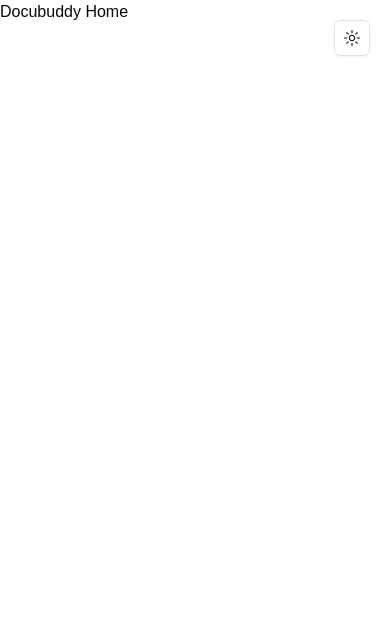
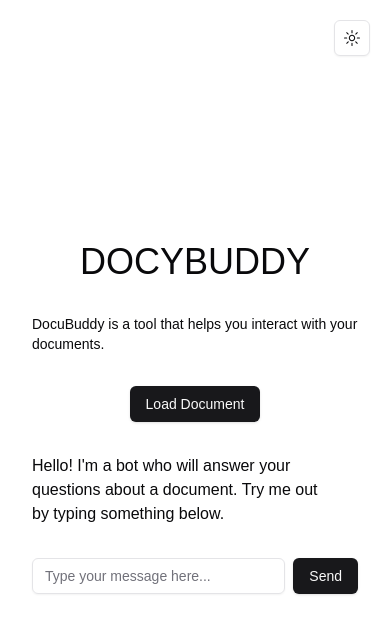
Before and after one commit to kirandash/ai-web-apps, a Next.js app: page /docubuddy in a window 390 px wide. Shown: the top 634 px of the page. Built offline with nearby package versions, Linux system fonts and the light colour scheme.

Commit message:
11 DocuBuddy: AI-Powered Document Assistant

```diff
--- a/package.json
+++ b/package.json
@@ -11,7 +11,9 @@
   "dependencies": {
     "@langchain/community": "^0.3.6",
     "@langchain/openai": "^0.3.11",
+    "@langchain/pinecone": "^0.1.1",
     "@langchain/redis": "^0.1.0",
+    "@pinecone-database/pinecone": "^3.0.3",
     "@radix-ui/react-dropdown-menu": "^2.1.2",
     "@radix-ui/react-icons": "^1.3.0",
     "@radix-ui/react-slot": "^1.1.0",
@@ -22,6 +24,7 @@
     "lucide-react": "^0.453.0",
     "next": "14.2.15",
     "next-themes": "^0.3.0",
+    "pdf-parse": "^1.1.1",
     "react": "^18",
     "react-dom": "^18",
     "redis": "^4.7.0",
--- /dev/null
+++ b/src/app/api/document-query/_route.ts
@@ -0,0 +1,50 @@
+import { pineconeIndex } from "@/lib/pinecone";
+import { OpenAI, OpenAIEmbeddings } from "@langchain/openai";
+import { PineconeStore } from "@langchain/pinecone";
+import { createStuffDocumentsChain } from "langchain/chains/combine_documents";
+import { createRetrievalChain } from "langchain/chains/retrieval";
+import { NextResponse } from "next/server";
+
+export async function POST(req: Request) {
+  const { prompt } = await req.json();
+
+  if (!prompt) {
+    return NextResponse.json({ error: "Prompt is required" }, { status: 400 });
+  }
+
+  try {
+    const model = new OpenAI();
+
+    if (!model) {
+      throw new Error("Failed to initialize OpenAI model");
+    }
+
+    const embeddings = new OpenAIEmbeddings({
+      model: "text-embedding-3-small",
+    });
+
+    const vectorStore = await PineconeStore.fromExistingIndex(embeddings, {
+      pineconeIndex,
+      maxConcurrency: 5,
+    });
+
+    const combineDocsChain = await createStuffDocumentsChain({
+      llm: model,
+      prompt: prompt,
+    });
+
+    const chain = await createRetrievalChain({
+      retriever: vectorStore.asRetriever(),
+      combineDocsChain,
+    });
+
+    const response = await chain.invoke({
+      input: prompt,
+    });
+
+    return NextResponse.json({ result: response });
+  } catch (error) {
+    console.error(error);
+    return NextResponse.json({ error: "An error occurred. Please try again" });
+  }
+}
--- /dev/null
+++ b/src/app/api/document-query/route.ts
@@ -0,0 +1,44 @@
+import { pineconeIndex } from "@/lib/pinecone";
+import { OpenAI, OpenAIEmbeddings } from "@langchain/openai";
+import { PineconeStore } from "@langchain/pinecone";
+import { VectorDBQAChain } from "langchain/chains";
+import { NextResponse } from "next/server";
+
+export async function POST(req: Request) {
+  const { prompt } = await req.json();
+
+  if (!prompt) {
+    return NextResponse.json({ error: "Prompt is required" }, { status: 400 });
+  }
+
+  try {
+    const model = new OpenAI();
+
+    if (!model) {
+      throw new Error("Failed to initialize OpenAI model");
+    }
+
+    const embeddings = new OpenAIEmbeddings({
+      model: "text-embedding-3-small",
+    });
+
+    const vectorStore = await PineconeStore.fromExistingIndex(embeddings, {
+      pineconeIndex,
+      maxConcurrency: 5,
+    });
+
+    const chain = VectorDBQAChain.fromLLM(model, vectorStore, {
+      k: 1, // Number of documents to be used to build the context. Use a larger number ex: 5 if your chunk size is too small to provide enough context about the query
+      returnSourceDocuments: true,
+    });
+
+    const response = await chain.call({
+      query: prompt,
+    });
+
+    return NextResponse.json({ result: response });
+  } catch (error) {
+    console.error(error);
+    return NextResponse.json({ error: "An error occurred. Please try again" });
+  }
+}
--- /dev/null
+++ b/src/app/api/document-upload/route.ts
@@ -0,0 +1,62 @@
+import { pineconeIndex } from "@/lib/pinecone";
+import { PDFLoader } from "@langchain/community/document_loaders/fs/pdf";
+import { Document } from "@langchain/core/documents";
+import { OpenAIEmbeddings } from "@langchain/openai";
+import { PineconeStore } from "@langchain/pinecone";
+import { CharacterTextSplitter } from "@langchain/textsplitters";
+import { NextResponse } from "next/server";
+
+export async function GET() {
+  try {
+    // This will work on local machine only. You need to handle this in a different way for production.
+    const relationShipsGuidePath =
+      "/Users/kirandash/workspace/bgwebagency/ai-web-apps/assets/Relationships_Guide_Kiran_Dash_BG_Web_Agency.pdf";
+
+    const loader = new PDFLoader(relationShipsGuidePath);
+
+    const docs = await loader.load();
+
+    if (!docs || docs.length === 0) {
+      return NextResponse.json(
+        { error: "An error occurred while fetching messages" },
+        { status: 500 }
+      );
+    }
+
+    const textSplitter = new CharacterTextSplitter({
+      separator: " ", // "\n\n", "\n", " ", etc.
+      chunkSize: 500,
+      chunkOverlap: 100,
+    });
+
+    const splitDocs = await textSplitter.splitDocuments(docs);
+
+    const splitDocsWithCleanMetadata = splitDocs.map((doc) => {
+      const cleanedMetadata = {
+        ...doc.metadata,
+      };
+      // Remove any unwanted metadata fields
+      delete cleanedMetadata.pdf;
+      return new Document({
+        pageContent: doc.pageContent,
+        metadata: cleanedMetadata,
+      });
+    });
+
+    const embeddings = new OpenAIEmbeddings({
+      model: "text-embedding-3-small",
+    });
+
+    await PineconeStore.fromDocuments(splitDocsWithCleanMetadata, embeddings, {
+      pineconeIndex,
+    });
+
+    return NextResponse.json({ result: docs });
+  } catch (error) {
+    console.error(error);
+    return NextResponse.json(
+      { error: "An error occurred while fetching messages" },
+      { status: 500 }
+    );
+  }
+}
--- /dev/null
+++ b/src/app/docubuddy/DocumentForm.tsx
@@ -0,0 +1,103 @@
+"use client";
+import { TMessage } from "@/components/Message";
+import PromptInput from "@/components/PromptInput";
+import ResponseAndSources from "@/components/ResponseAndSources";
+import { Button } from "@/components/ui/button";
+import { useState } from "react";
+
+const DocumentForm = () => {
+  const [prompt, setPrompt] = useState("");
+  const [error, setError] = useState("");
+  const [isLoading, setIsLoading] = useState(false);
+  const [messages, setMessages] = useState<TMessage[]>([
+    {
+      text: "Hello! I'm a bot who will answer your questions about a document. Try me out by typing something below.",
+      type: "bot",
+    },
+  ]);
+
+  const handlePromptChange = (e: React.ChangeEvent<HTMLInputElement>) => {
+    setPrompt(e.target.value);
+  };
+
+  const handleLoadDocument = async () => {
+    setIsLoading(true);
+    try {
+      // This API will load document from our file system and save the embeddings in the database
+      const response = await fetch("/api/document-upload", {
+        method: "GET",
+      });
+
+      if (!response.ok) {
+        throw new Error("An error occurred. Please try again.");
+      }
+
+      await response.json();
+      setError("");
+    } catch (error) {
+      console.error(error);
+      setError("An error occurred. Please try again.");
+    } finally {
+      setIsLoading(false);
+    }
+  };
+
+  const handlePromptSubmit = async () => {
+    setIsLoading(true);
+    try {
+      const response = await fetch("/api/document-query", {
+        method: "POST",
+        headers: {
+          "Content-Type": "application/json",
+        },
+        body: JSON.stringify({
+          prompt,
+        }),
+      });
+
+      if (!response.ok) {
+        throw new Error("An error occurred. Please try again.");
+      }
+
+      const data = await response.json();
+
+      setMessages((prevMessages) => [
+        ...prevMessages,
+        {
+          text: prompt,
+          type: "user",
+        },
+        {
+          text: data.result.text,
+          type: "bot",
+          sourceDocuments: data.result.sourceDocuments,
+        },
+      ]);
+      setPrompt("");
+      setError("");
+    } catch (error) {
+      console.error(error);
+      setError("An error occurred. Please try again.");
+    } finally {
+      setIsLoading(false);
+    }
+  };
+
+  return (
+    <>
+      <Button onClick={handleLoadDocument}>Load Document</Button>
+      <ResponseAndSources messages={messages} />
+      {/* Creating this to load a document for our use case because we don't want to work on file uploading for this project */}
+
+      <PromptInput
+        prompt={prompt}
+        handlePromptChange={handlePromptChange}
+        handlePromptSubmit={handlePromptSubmit}
+        error={error}
+        disabled={isLoading}
+      />
+    </>
+  );
+};
+
+export default DocumentForm;
--- a/src/app/docubuddy/page.tsx
+++ b/src/app/docubuddy/page.tsx
@@ -1,3 +1,14 @@
-export default function DocubuddyHome() {
-  return <div>Docubuddy Home</div>;
+import DocumentForm from "@/app/docubuddy/DocumentForm";
+import Title from "@/components/Title";
+
+export default function DocuBuddyHome() {
+  return (
+    <div className="flex flex-col w-full space-y-8 p-8 max-w-3xl sm:min-w-3xl mx-auto justify-center items-center min-h-screen">
+      <Title title="DocyBuddy" />
+      <p className="text-sm">
+        DocuBuddy is a tool that helps you interact with your documents.
+      </p>
+      <DocumentForm />
+    </div>
+  );
 }
--- a/src/app/neurovault/PromptForm.tsx
+++ b/src/app/neurovault/PromptForm.tsx
@@ -9,7 +9,6 @@ const PromptForm = () => {
   const [error, setError] = useState("");
   const [sessionId, setSessionId] = useState<string | null>(null);
   const hasFetched = useRef(false);
-
   const [messages, setMessages] = useState<TMessage[]>([
     {
       text: "Hello! I'm a bot who will remember everything about you. Use me to save your thoughts, ideas, and memories. I can also help you recall them later. Try me out by typing something below.",
--- a/src/app/streamflow/StreamForm.tsx
+++ b/src/app/streamflow/StreamForm.tsx
@@ -37,7 +37,7 @@ const StreamForm = () => {
         source.close();
       }
 
-      // Create new event source
+      // Create new event source - GET request to /api/streaming
       const newSource = new EventSource(`/api/streaming`);
       setSource(newSource);
 
--- a/src/components/Message.tsx
+++ b/src/components/Message.tsx
@@ -1,4 +1,6 @@
+import { Button } from "@/components/ui/button";
 import { cn } from "@/lib/utils";
+import { useState } from "react";
 
 type SourceDocument = {
   metadata: Record<string, string>;
@@ -16,6 +18,7 @@ type Props = {
 };
 
 const Message = ({ message }: Props) => {
+  const [showSourceDocuments, setShowSourceDocuments] = useState(false);
   return (
     <div className="flex flex-col space-y-4">
       <div className="flex w-full">
@@ -34,8 +37,16 @@ const Message = ({ message }: Props) => {
       </div>
       {message.sourceDocuments && message.sourceDocuments.length > 0 && (
         <div className="flex flex-col space-y-2">
-          <p className="text-sm font-bold">Sources:</p>
-          {message.sourceDocuments.map((source, index) => (
+          <Button
+            onClick={() => setShowSourceDocuments(!showSourceDocuments)}
+            //  self-start to align the button to the start of the flex container and w-auto to make the button take the minimum width required
+            className="w-auto self-start p-0 underline"
+            variant={"link"}
+          >
+            {showSourceDocuments ? "Hide" : "Show"} Source Documents
+          </Button>
+          {showSourceDocuments &&
+            message.sourceDocuments.map((source, index) => (
               <div key={index}>
                 <p>Number # {index}</p>
                 <p>{source.pageContent}</p>
--- a/src/components/PromptInput.tsx
+++ b/src/components/PromptInput.tsx
@@ -33,7 +33,8 @@ const PromptInput = ({
           value={prompt}
           onChange={handlePromptChange}
           onKeyDown={handleKeyDown}
-          placeholder={placeholder || "Type your message here..."}
+          placeholder={placeholder ?? "Type your message here..."}
+          disabled={disabled}
         />
         <Button
           onClick={handlePromptSubmit}
--- /dev/null
+++ b/src/lib/pinecone.ts
@@ -0,0 +1,4 @@
+import { Pinecone as PineconeClient } from "@pinecone-database/pinecone";
+
+export const pinecone = new PineconeClient();
+export const pineconeIndex = pinecone.Index(process.env.PINECONE_INDEX!);
```
Also changed, not shown: Notes.mdx (+17 -0 lines), 2 other files (tests, documents, lock files or other folders). Lines whose indentation alone changed are shown as unchanged.
